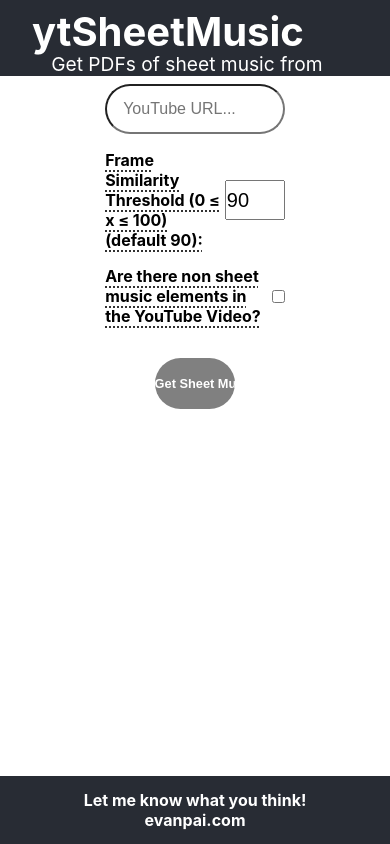
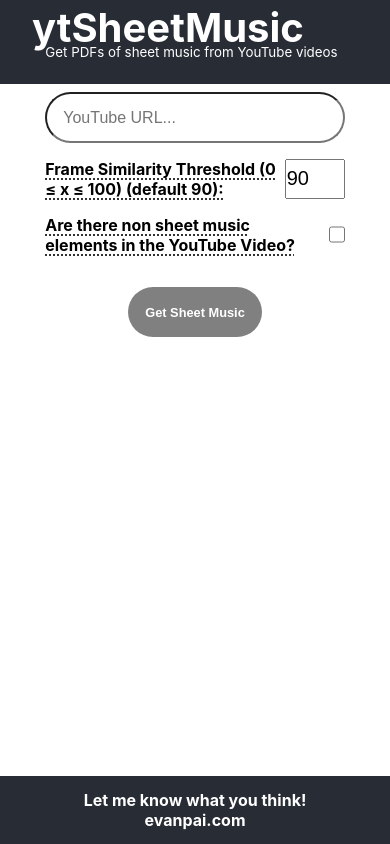
Before and after one commit to Wubaboo/ytSheetMusicFront, a React (Create React App) app: page / in a window 390 px wide. Built offline with nearby package versions, Linux system fonts and the light colour scheme.

Commit message:
mobile styling

```diff
--- a/src/App.css
+++ b/src/App.css
@@ -36,7 +36,7 @@
 }
 
 .main-content {
-  height: 83vh;
+  height: 82vh;
   max-height: 83vh;
   flex-direction: column;
   display: flex;
@@ -81,10 +81,21 @@
 
 @media (max-width: 800px) {
   .App-header {
-    line-height: 2em;
+    line-height: 1.5em;
     padding: 1em 2em;
+    height: 10vh;
   }
   .App-header > * {
     display: block;
   }
+
+  .App-header > p {
+    font-size: smaller;
+  }
+
+  .App-footer {
+    display: flex;
+    font-size: medium;
+    height: 8vh;
+  }
 }
--- a/src/styles/inputRow.css
+++ b/src/styles/inputRow.css
@@ -65,3 +65,9 @@
   gap: 2em;
   justify-content: center;
 }
+
+@media (max-width: 800px) {
+  .input-form {
+    width: 100%;
+  }
+}
--- a/src/styles/output.css
+++ b/src/styles/output.css
@@ -88,4 +88,7 @@
   .image-container {
     width: 40%;
   }
+  .images-container {
+    width: 100%;
+  }
 }
```
